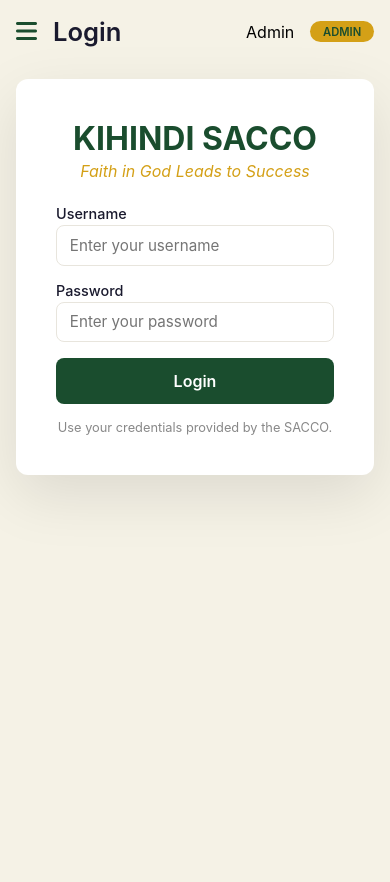
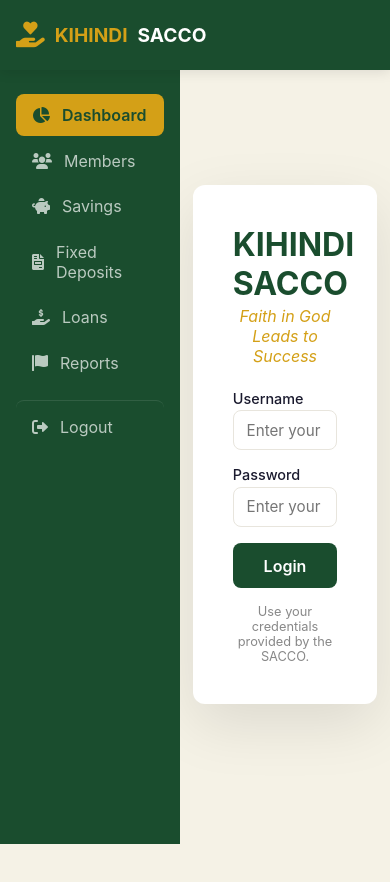
Before and after one commit to BamwesigyeAllan/kihindi-sacco, a website: page public/index.html in a window 390 px wide. Before the commit the page ends 844 px from the top, so only its background shows below. Drawn offline with nearby package versions, Linux system fonts and the light colour scheme.

Commit message:
Always visible sidebar, no hamburger

```diff
--- a/public/index.html
+++ b/public/index.html
@@ -12,12 +12,72 @@
            ============================================================ */
         * { margin: 0; padding: 0; box-sizing: border-box; font-family: 'Inter', -apple-system, BlinkMacSystemFont, 'Segoe UI', Roboto, sans-serif; }
         :root { --primary: #1A4D2E; --primary-light: #2a6d3e; --gold: #D4A017; --gold-light: #f0c040; --bg: #f5f2e6; --white: #ffffff; --shadow: 0 2px 12px rgba(0,0,0,0.06); --shadow-hover: 0 8px 30px rgba(0,0,0,0.1); --radius: 12px; --radius-sm: 8px; --border: #e8e5dd; --text: #1a1a2e; --text-muted: #6b6b7b; }
-        body { background: var(--bg); display: flex; min-height: 100vh; font-family: 'Inter', sans-serif; }
+        body { background: var(--bg); font-family: 'Inter', sans-serif; min-height: 100vh; display: flex; flex-direction: column; }
         ::-webkit-scrollbar { width: 6px; }
         ::-webkit-scrollbar-thumb { background: var(--primary); border-radius: 10px; }
 
         /* ============================================================
-           SIDEBAR
+           TOP NAVIGATION BAR
+           ============================================================ */
+        .top-nav {
+            background: var(--primary);
+            color: white;
+            padding: 0.6rem 2rem;
+            display: flex;
+            align-items: center;
+            justify-content: space-between;
+            flex-wrap: wrap;
+            gap: 1rem;
+            box-shadow: 0 2px 12px rgba(0,0,0,0.1);
+            position: sticky;
+            top: 0;
+            z-index: 100;
+            height: 70px;
+        }
+        .top-nav .brand {
+            font-size: 1.4rem;
+            font-weight: 700;
+            display: flex;
+            align-items: center;
+            gap: 10px;
+        }
+        .top-nav .brand i { color: var(--gold); font-size: 1.6rem; }
+        .top-nav .brand span { color: var(--gold); }
+        .top-nav .user-info {
+            display: flex;
+            align-items: center;
+            gap: 1rem;
+            color: white;
+        }
+        .top-nav .user-info .badge {
+            background: var(--gold);
+            color: var(--primary);
+            padding: 0.2rem 0.8rem;
+            border-radius: 20px;
+            font-size: 0.7rem;
+            font-weight: 600;
+            text-transform: uppercase;
+        }
+        .top-nav .user-info .logout-btn {
+            background: rgba(255,255,255,0.15);
+            border: none;
+            color: white;
+            padding: 0.3rem 0.8rem;
+            border-radius: var(--radius-sm);
+            cursor: pointer;
+            font-weight: 500;
+            transition: 0.2s;
+            display: flex;
+            align-items: center;
+            gap: 6px;
+            font-size: 0.85rem;
+        }
+        .top-nav .user-info .logout-btn:hover {
+            background: rgba(255,255,255,0.25);
+        }
+
+        /* ============================================================
+           SIDEBAR – Always visible
            ============================================================ */
         .sidebar {
             width: 250px;
@@ -25,16 +85,16 @@
             color: white;
             padding: 1.5rem 1rem;
             position: fixed;
-            top: 0; left: 0; bottom: 0;
+            top: 70px; /* height of top-nav */
+            left: 0;
+            bottom: 0;
             overflow-y: auto;
-            transition: transform 0.3s ease;
-            z-index: 100;
+            z-index: 99;
         }
-        .sidebar .brand { font-size: 1.4rem; font-weight: 700; display: flex; align-items: center; gap: 10px; margin-bottom: 2rem; }
-        .sidebar .brand i { color: var(--gold); font-size: 1.6rem; }
-        .sidebar .brand span { color: var(--gold); }
         .sidebar nav a {
-            display: flex; align-items: center; gap: 12px;
+            display: flex;
+            align-items: center;
+            gap: 12px;
             padding: 0.7rem 1rem;
             color: rgba(255,255,255,0.7);
             text-decoration: none;
@@ -43,44 +103,43 @@
             margin-bottom: 0.2rem;
             cursor: pointer;
         }
-        .sidebar nav a:hover, .sidebar nav a.active {
-            background: rgba(255,255,255,0.1);
+        .sidebar nav a:hover,
+        .sidebar nav a.active {
+            background: rgba(255,255,255,0.12);
             color: white;
         }
-        .sidebar nav a.active { background: var(--gold); color: var(--primary); font-weight: 600; }
-        .sidebar .logout { margin-top: 2rem; border-top: 1px solid rgba(255,255,255,0.1); padding-top: 1rem; }
+        .sidebar nav a.active {
+            background: var(--gold);
+            color: var(--primary);
+            font-weight: 600;
+        }
+        /* Logout inside sidebar (optional) */
+        .sidebar nav a.logout-link {
+            margin-top: 1rem;
+            border-top: 1px solid rgba(255,255,255,0.1);
+            padding-top: 1rem;
+        }
 
         /* ============================================================
            MAIN CONTENT
            ============================================================ */
         .main-content {
             margin-left: 250px;
-            flex: 1;
             padding: 1.5rem 2rem;
-            min-height: 100vh;
+            margin-top: 70px; /* top-nav height */
+            min-height: calc(100vh - 70px);
         }
 
         /* ============================================================
-           TOP HEADER
+           PAGE HEADER
            ============================================================ */
-        .top-header {
-            display: flex; justify-content: space-between; align-items: center;
+        .page-header {
             margin-bottom: 1.5rem;
-            flex-wrap: wrap;
-            gap: 1rem;
         }
-        .top-header .left { display: flex; align-items: center; gap: 1rem; }
-        .top-header .hamburger { display: none; font-size: 1.5rem; cursor: pointer; background: none; border: none; color: var(--primary); }
-        .top-header h1 { font-size: 1.6rem; font-weight: 600; color: var(--text); }
-        .top-header .user-info { display: flex; align-items: center; gap: 1rem; }
-        .top-header .user-info .badge {
-            background: var(--gold);
-            color: var(--primary);
-            padding: 0.2rem 0.8rem;
-            border-radius: 20px;
-            font-size: 0.7rem;
+        .page-header h1 {
+            font-size: 1.6rem;
             font-weight: 600;
-            text-transform: uppercase;
+            color: var(--text);
         }
 
         /* ============================================================
@@ -288,7 +347,7 @@
         @keyframes slideUp { from { transform: translateY(20px); opacity: 0; } to { transform: translateY(0); opacity: 1; } }
 
         /* ============================================================
-           LOGIN
+           LOGIN (centered)
            ============================================================ */
         .login-container {
             max-width: 400px;
@@ -305,26 +364,56 @@
         .login-container .btn:hover { background: var(--primary-light); }
 
         /* ============================================================
-           RESPONSIVE
+           RESPONSIVE – sidebar stays visible, but we adapt spacing
            ============================================================ */
         @media (max-width: 768px) {
-            .sidebar { transform: translateX(-100%); }
-            .sidebar.open { transform: translateX(0); }
-            .main-content { margin-left: 0; padding: 1rem; }
-            .top-header .hamburger { display: block; }
+            .sidebar {
+                width: 200px; /* narrower on small screens */
+            }
+            .main-content {
+                margin-left: 200px;
+                padding: 1rem;
+            }
+            .top-nav {
+                padding: 0.4rem 1rem;
+            }
+            .top-nav .brand {
+                font-size: 1.2rem;
+            }
             .form-row { grid-template-columns: 1fr; }
             .stats-grid { grid-template-columns: 1fr 1fr; }
         }
-        @media (max-width: 480px) {
+        @media (max-width: 576px) {
+            .sidebar {
+                width: 180px;
+            }
+            .main-content {
+                margin-left: 180px;
+                padding: 0.8rem;
+            }
             .stats-grid { grid-template-columns: 1fr; }
         }
     </style>
 </head>
 <body>
 
-    <!-- ===================== SIDEBAR ===================== -->
+    <!-- ===================== TOP NAVBAR ===================== -->
+    <nav class="top-nav">
+        <div class="brand">
+            <i class="fas fa-hand-holding-heart"></i>
+            <span>KIHINDI</span> SACCO
+        </div>
+
+        <!-- User Info & Logout -->
+        <div class="user-info" id="userInfo" style="display:none;">
+            <span id="userName">Admin</span>
+            <span class="badge" id="userRole">admin</span>
+            <button class="logout-btn" onclick="logout()"><i class="fas fa-sign-out-alt"></i> Logout</button>
+        </div>
+    </nav>
+
+    <!-- ===================== SIDEBAR (Always Visible) ===================== -->
     <aside class="sidebar" id="sidebar">
-        <div class="brand"><i class="fas fa-hand-holding-heart"></i> KIHINDI <span>SACCO</span></div>
         <nav>
             <a class="active" data-page="dashboard"><i class="fas fa-chart-pie"></i> Dashboard</a>
             <a data-page="members"><i class="fas fa-users"></i> Members</a>
@@ -332,28 +421,13 @@
             <a data-page="deposits"><i class="fas fa-file-invoice"></i> Fixed Deposits</a>
             <a data-page="loans"><i class="fas fa-hand-holding-usd"></i> Loans</a>
             <a data-page="reports"><i class="fas fa-flag"></i> Reports</a>
-            <a class="logout" onclick="logout()"><i class="fas fa-sign-out-alt"></i> Logout</a>
+            <a class="logout-link" onclick="logout()"><i class="fas fa-sign-out-alt"></i> Logout</a>
         </nav>
     </aside>
 
     <!-- ===================== MAIN CONTENT ===================== -->
-    <div class="main-content">
-
-        <!-- Top Header -->
-        <div class="top-header">
-            <div class="left">
-                <button class="hamburger" onclick="toggleSidebar()"><i class="fas fa-bars"></i></button>
-                <h1 id="pageTitle">Dashboard</h1>
-            </div>
-            <div class="user-info">
-                <span id="userName">Admin</span>
-                <span class="badge" id="userRole">admin</span>
-            </div>
-        </div>
-
-        <!-- Page Content -->
-        <div id="pageContent"></div>
-
+    <div class="main-content" id="mainContent">
+        <!-- Page content will be injected here -->
     </div>
 
     <!-- ===================== MODAL ===================== -->
@@ -392,8 +466,7 @@
                     localStorage.setItem('token', token);
                     currentUser = data.user;
                     localStorage.setItem('user', JSON.stringify(currentUser));
-                    document.getElementById('userName').textContent = currentUser.username;
-                    document.getElementById('userRole').textContent = currentUser.role;
+                    showUserInfo(true);
                     loadPage('dashboard');
                 } else {
                     showToast(data.error || 'Login failed', 'error');
@@ -407,11 +480,19 @@
             localStorage.removeItem('user');
             token = null;
             currentUser = null;
+            showUserInfo(false);
             renderLogin();
         }
 
-        function toggleSidebar() {
-            document.getElementById('sidebar').classList.toggle('open');
+        function showUserInfo(loggedIn) {
+            const info = document.getElementById('userInfo');
+            if (loggedIn && currentUser) {
+                info.style.display = 'flex';
+                document.getElementById('userName').textContent = currentUser.username;
+                document.getElementById('userRole').textContent = currentUser.role;
+            } else {
+                info.style.display = 'none';
+            }
         }
 
         // ============================================================
@@ -439,14 +520,12 @@
                 e.preventDefault();
                 const page = link.dataset.page;
                 loadPage(page);
-                if (window.innerWidth <= 768) document.getElementById('sidebar').classList.remove('open');
             });
         });
 
         function loadPage(page) {
             document.querySelectorAll('.sidebar nav a[data-page]').forEach(a => a.classList.remove('active'));
             document.querySelector(`.sidebar nav a[data-page="${page}"]`)?.classList.add('active');
-            document.getElementById('pageTitle').textContent = page.charAt(0).toUpperCase() + page.slice(1);
 
             switch(page) {
                 case 'dashboard': loadDashboard(); break;
@@ -455,7 +534,7 @@
                 case 'deposits': loadDeposits(); break;
                 case 'loans': loadLoans(); break;
                 case 'reports': loadReports(); break;
-                default: document.getElementById('pageContent').innerHTML = '<p>Page not found</p>';
+                default: document.getElementById('mainContent').innerHTML = '<p>Page not found</p>';
             }
         }
 
@@ -494,12 +573,40 @@
         }
 
         // ============================================================
+        // RENDER LOGIN
+        // ============================================================
+        function renderLogin() {
+            document.getElementById('mainContent').innerHTML = `
+                <div class="login-container">
+                    <h1>KIHINDI SACCO</h1>
+                    <div class="motto">Faith in God Leads to Success</div>
+                    <form onsubmit="event.preventDefault(); login(document.getElementById('loginUser').value, document.getElementById('loginPass').value)">
+                        <div class="form-group">
+                            <label>Username</label>
+                            <input type="text" id="loginUser" placeholder="Enter your username" />
+                        </div>
+                        <div class="form-group">
+                            <label>Password</label>
+                            <input type="password" id="loginPass" placeholder="Enter your password" />
+                        </div>
+                        <button class="btn" type="submit">Login</button>
+                    </form>
+                    <p style="text-align:center;color:#888;font-size:0.8rem;margin-top:1rem;">
+                        Use your credentials provided by the SACCO.
+                    </p>
+                </div>
+            `;
+            showUserInfo(false);
+        }
+
+        // ============================================================
         // DASHBOARD
         // ============================================================
         function loadDashboard() {
             apiFetch('/reports/dashboard')
                 .then(data => {
                     let html = `
+                        <div class="page-header"><h1>Dashboard</h1></div>
                         <div class="stats-grid">
                             <div class="stat-card">
                                 <i class="fas fa-user-friends stat-icon"></i>
@@ -539,7 +646,7 @@
                             </div>
                         </div>
                     `;
-                    document.getElementById('pageContent').innerHTML = html;
+                    document.getElementById('mainContent').innerHTML = html;
                 })
                 .catch(() => showToast('Error loading dashboard', 'error'));
         }
@@ -564,9 +671,10 @@
                         </tr>
                     `).join('');
                     let html = `
+                        <div class="page-header"><h1>Members</h1></div>
                         <div class="card">
                             <div class="card-header">
-                                <h2><i class="fas fa-users"></i> Members</h2>
+                                <h2><i class="fas fa-users"></i> Member List</h2>
                                 <button class="btn" onclick="openMemberForm()"><i class="fas fa-plus"></i> Add Member</button>
                             </div>
                             <div class="table-responsive">
@@ -577,7 +685,7 @@
                             </div>
                         </div>
                     `;
-                    document.getElementById('pageContent').innerHTML = html;
+                    document.getElementById('mainContent').innerHTML = html;
                 })
                 .catch(() => showToast('Error loading members', 'error'));
         }
@@ -675,6 +783,7 @@
                         </tr>
                     `).join('');
                     let html = `
+                        <div class="page-header"><h1>Savings</h1></div>
                         <div class="card">
                             <div class="card-header">
                                 <h2><i class="fas fa-piggy-bank"></i> Savings Accounts</h2>
@@ -691,7 +800,7 @@
                             </div>
                         </div>
                     `;
-                    document.getElementById('pageContent').innerHTML = html;
+                    document.getElementById('mainContent').innerHTML = html;
                 })
                 .catch(() => showToast('Error loading savings', 'error'));
         }
@@ -786,7 +895,6 @@
                         closeModal();
                         loadSavings();
                         loadDashboard();
-                        // Show receipt
                         if (data.receipt_no) {
                             alert(`Receipt No: ${data.receipt_no}\nMember: ${data.receipt.member_name}\nAmount: UGX ${Number(data.receipt.amount).toLocaleString()}\nDate: ${data.receipt.date}`);
                         }
@@ -816,6 +924,7 @@
                         </tr>
                     `).join('');
                     let html = `
+                        <div class="page-header"><h1>Fixed Deposits</h1></div>
                         <div class="card">
                             <div class="card-header">
                                 <h2><i class="fas fa-file-invoice"></i> Fixed Deposit Accounts</h2>
@@ -829,7 +938,7 @@
                             </div>
                         </div>
                     `;
-                    document.getElementById('pageContent').innerHTML = html;
+                    document.getElementById('mainContent').innerHTML = html;
                 })
                 .catch(() => showToast('Error loading deposits', 'error'));
         }
@@ -932,6 +1041,7 @@
                         </tr>
                     `).join('');
                     let html = `
+                        <div class="page-header"><h1>Loans</h1></div>
                         <div class="card">
                             <div class="card-header">
                                 <h2><i class="fas fa-hand-holding-usd"></i> Loan Portfolio</h2>
@@ -945,13 +1055,12 @@
                             </div>
                         </div>
                     `;
-                    document.getElementById('pageContent').innerHTML = html;
+                    document.getElementById('mainContent').innerHTML = html;
                 })
                 .catch(() => showToast('Error loading loans', 'error'));
         }
 
         function openLoanApply() {
-            // Load loan products
             apiFetch('/loans/products')
                 .then(products => {
                     let productOptions = products.map(p => `
@@ -994,7 +1103,6 @@
                     `;
                     openModal(form);
 
-                    // Show/hide insurance fee based on role
                     const role = getUserRole();
                     const allowedRoles = ['admin', 'chairperson', 'manager', 'loans_officer', 'treasurer'];
                     if (role && allowedRoles.includes(role)) {
@@ -1028,13 +1136,9 @@
                 .catch(() => showToast('Error loading loan products', 'error'));
         }
 
-        function updateLoanRates(select) {
-            // Optional: display rate info
-        }
-
+        function updateLoanRates(select) { /* optional */ }
         function approveLoan(loanId) {
             if (!confirm(`Approve loan ${loanId}?`)) return;
-            // Simple approve – you can call a PUT endpoint if you have one
             showToast(`Loan ${loanId} approved! (Demo)`, 'success');
             loadLoans();
         }
@@ -1043,10 +1147,10 @@
         // REPORTS
         // ============================================================
         function loadReports() {
-            // Load stats and charts
             apiFetch('/reports/dashboard')
                 .then(data => {
                     let html = `
+                        <div class="page-header"><h1>Reports</h1></div>
                         <div class="stats-grid">
                             <div class="stat-card"><div class="stat-number">${data.totalMembers || 0}</div><div class="stat-label">Members</div></div>
                             <div class="stat-card"><div class="stat-number">UGX ${Number(data.totalSavings || 0).toLocaleString()}</div><div class="stat-label">Savings</div></div>
@@ -1055,7 +1159,7 @@
                         </div>
                         <div class="card">
                             <div class="card-header">
-                                <h2><i class="fas fa-chart-bar"></i> Reports</h2>
+                                <h2><i class="fas fa-chart-bar"></i> Analytics</h2>
                                 <div>
                                     <button class="btn" onclick="exportReport('pdf')"><i class="fas fa-file-pdf"></i> PDF</button>
                                     <button class="btn btn-gold" onclick="exportReport('excel')"><i class="fas fa-file-excel"></i> Excel</button>
@@ -1073,14 +1177,13 @@
                             </div>
                         </div>
                     `;
-                    document.getElementById('pageContent').innerHTML = html;
+                    document.getElementById('mainContent').innerHTML = html;
                     loadCharts();
                 })
                 .catch(() => showToast('Error loading reports', 'error'));
         }
 
         function loadCharts() {
-            // Deposits chart
             apiFetch('/reports/deposits-chart')
                 .then(data => {
                     const ctx = document.getElementById('depositsChart')?.getContext('2d');
@@ -1102,7 +1205,6 @@
                     });
                 });
 
-            // Loans chart
             apiFetch('/reports/loans-chart')
                 .then(data => {
                     const ctx = document.getElementById('loansChart')?.getContext('2d');
@@ -1127,40 +1229,12 @@
         }
 
         // ============================================================
-        // RENDER LOGIN
-        // ============================================================
-        function renderLogin() {
-            document.getElementById('pageContent').innerHTML = `
-                <div class="login-container">
-                    <h1>KIHINDI SACCO</h1>
-                    <div class="motto">Faith in God Leads to Success</div>
-                    <form onsubmit="event.preventDefault(); login(document.getElementById('loginUser').value, document.getElementById('loginPass').value)">
-                        <div class="form-group">
-                            <label>Username</label>
-                            <input type="text" id="loginUser" placeholder="Enter your username" />
-                        </div>
-                        <div class="form-group">
-                            <label>Password</label>
-                            <input type="password" id="loginPass" placeholder="Enter your password" />
-                        </div>
-                        <button class="btn" type="submit">Login</button>
-                    </form>
-                    <p style="text-align:center;color:#888;font-size:0.8rem;margin-top:1rem;">
-                        Use your credentials provided by the SACCO.
-                    </p>
-                </div>
-            `;
-            document.getElementById('pageTitle').textContent = 'Login';
-        }
-
-        // ============================================================
         // INIT
         // ============================================================
         const savedUser = localStorage.getItem('user');
         if (token && savedUser) {
             currentUser = JSON.parse(savedUser);
-            document.getElementById('userName').textContent = currentUser.username;
-            document.getElementById('userRole').textContent = currentUser.role;
+            showUserInfo(true);
             loadPage('dashboard');
         } else {
             renderLogin();
```
